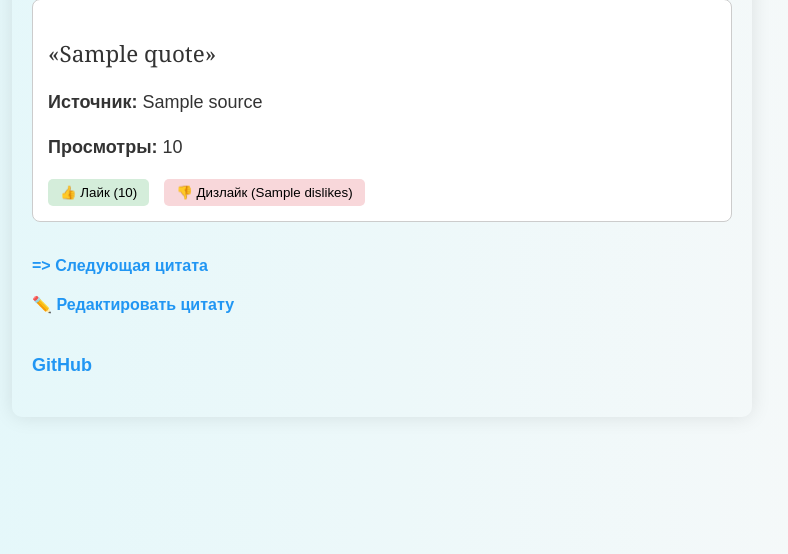
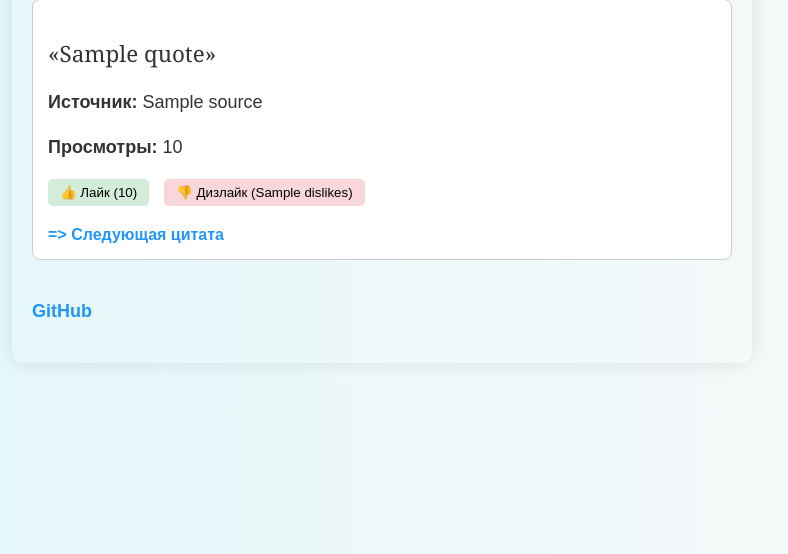
Before and after one commit to MacloProfile/quotes-project, a Django app: template app/templates/index.html in a window 1280 px wide. Shown: the part 209-763 px from the top of the page, without its empty margins (258-1046 px from the left). Run offline with Django 3.2, Linux system fonts and the light colour scheme; the template is opened without the code that fills it: most values are stand-ins (such as "Sample title", 1, 10 or a date in 2020).

Commit message:
remove quote edit and correct next quote button on main page

```diff
--- a/app/templates/blocks/quote_block.html
+++ b/app/templates/blocks/quote_block.html
@@ -28,7 +28,11 @@
                 👎 Дизлайк ({{ quote.dislikes }})
             </button>
         </form>
+
     </div>
+    <form>
+        <a href="{% url 'index' %}">=> Следующая цитата</a>
+    </form>
     {% else %}
         <p>👁 {{ quote.views }} | 👍 {{ quote.likes }} | 👎 {{ quote.dislikes }}</p>
     {% endif %}
--- a/app/templates/index.html
+++ b/app/templates/index.html
@@ -14,11 +14,6 @@
             {% include 'blocks/quote_block.html' with quote=quote can_vote=True user_vote=user_vote %}
         {% endif %}
 
-        <div>
-            <a href="{% url 'index' %}">=> Следующая цитата</a>
-        </div>
-
-        <a href="{% url 'edit_quote' quote.id %}">✏️ Редактировать цитату</a>
     {% else %}
         <p>Цитат пока нет</p>
     {% endif %}
```
